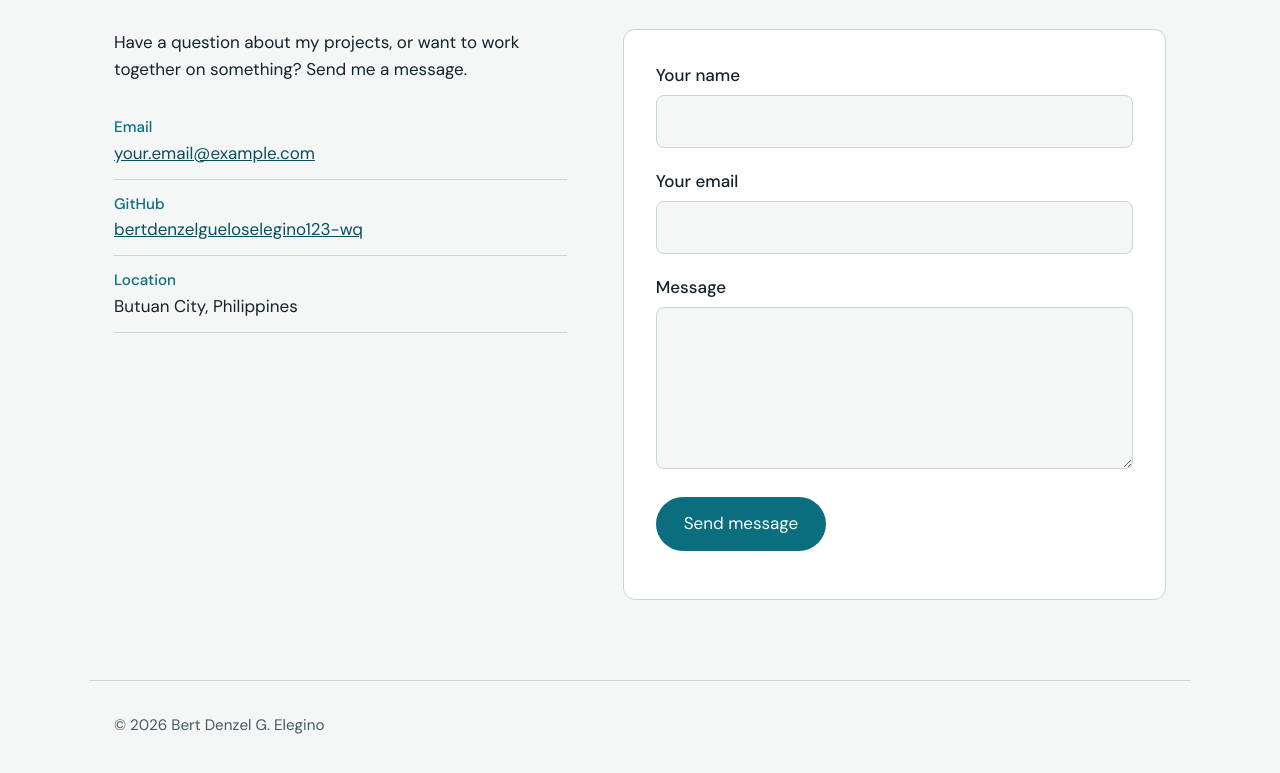
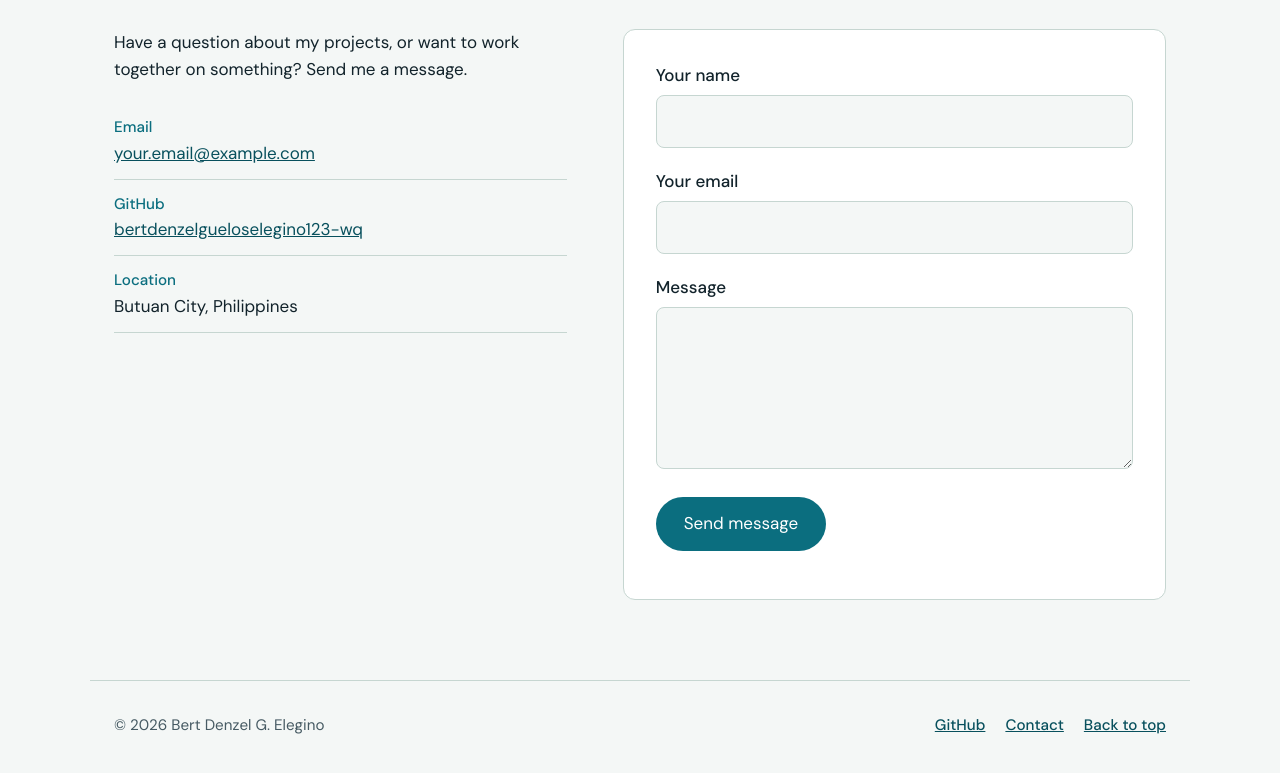
Before and after one commit to bertdenzelgueloselegino123-wq/Progressive-Portfolio-Project, a plain HTML site: page index.html in a window 1280 px wide. Shown: the part 3877-4650 px from the top of the page. Drawn offline with nearby package versions, Linux system fonts and the light colour scheme.

Commit message:
Activity 9: Add footer, README, and cleanup

```diff
--- a/index.html
+++ b/index.html
@@ -3,6 +3,7 @@
 <head>
   <meta charset="UTF-8">
   <meta name="viewport" content="width=device-width, initial-scale=1">
+  <meta name="description" content="Portfolio of Bert Denzel G. Elegino, an Information Technology student.">
   <title>Bert Denzel G. Elegino | Portfolio</title>
   <link rel="preconnect" href="https://fonts.googleapis.com">
   <link rel="preconnect" href="https://fonts.gstatic.com" crossorigin>
@@ -32,7 +33,6 @@
     <div class="hero__text">
       <h1 class="hero__name">Bert Denzel G. Elegino</h1>
       <p class="hero__tagline">Turning small ideas into working software.</p>
-      <!-- EDIT: write 2-3 sentences about yourself in your own words -->
       <p class="hero__intro">
         I'm an Information Technology student who likes building practical
         systems, from a DENR tree assessment to Linux command-line labs.
@@ -42,7 +42,6 @@
     </div>
 
     <figure class="hero__photo">
-      <!-- EDIT: put your own photo at images/profile.jpg (the placeholder shows until you do) -->
       <img
         src="images/profile.jpg"
         alt="Portrait of Bert Denzel G. Elegino"
@@ -59,7 +58,6 @@
 
     <div class="about__grid">
       <div class="about__bio">
-        <!-- EDIT: replace with your own short bio -->
         <p>
           I'm a college student taking up Information Technology. What pulled
           me into the field was seeing how a simple program can save people
@@ -74,7 +72,6 @@
 
       <div class="about__details">
         <h3 class="about__label">Hobbies</h3>
-        <!-- EDIT: list your real hobbies -->
         <ul class="chips">
           <li>Coding side projects</li>
           <li>Gaming</li>
@@ -83,7 +80,6 @@
         </ul>
 
         <h3 class="about__label">Background</h3>
-        <!-- EDIT: add your school, program, and year -->
         <dl class="facts">
           <div>
             <dt>Studying</dt>
@@ -317,8 +313,16 @@
 
   </main>
 
+  <!-- ========== ACTIVITY 9: Final footer ========== -->
   <footer class="footer">
-    <p>&copy; 2026 Bert Denzel G. Elegino</p>
+    <div class="footer__inner">
+      <p>&copy; <span id="year">2026</span> Bert Denzel G. Elegino</p>
+      <ul class="footer__links">
+        <li><a href="https://github.com/bertdenzelgueloselegino123-wq">GitHub</a></li>
+        <li><a href="#contact">Contact</a></li>
+        <li><a href="#home">Back to top</a></li>
+      </ul>
+    </div>
   </footer>
 
   <script src="script.js"></script>
--- a/script.js
+++ b/script.js
@@ -28,3 +28,6 @@ menuLinks.forEach(function (link) {
     menu.classList.remove("is-open");
   });
 });
+
+// ===== Activity 9: Always show the current year in the footer =====
+document.getElementById("year").textContent = new Date().getFullYear();
--- a/style.css
+++ b/style.css
@@ -543,3 +543,22 @@ img { display: block; max-width: 100%; }
   .contact-form { padding: 1.25rem; }
   .contact-form .btn { width: 100%; }
 }
+
+/* ==========================================================
+   Activity 9: Final footer
+   ========================================================== */
+.footer__inner {
+  display: flex;
+  flex-wrap: wrap;
+  align-items: center;
+  justify-content: space-between;
+  gap: 1rem;
+}
+.footer__links {
+  display: flex;
+  gap: 1.25rem;
+  margin: 0;
+  padding: 0;
+  list-style: none;
+}
+.footer__links a { color: var(--teal-dark); font-weight: 500; }
```
Also changed, not shown: 1 other file.
